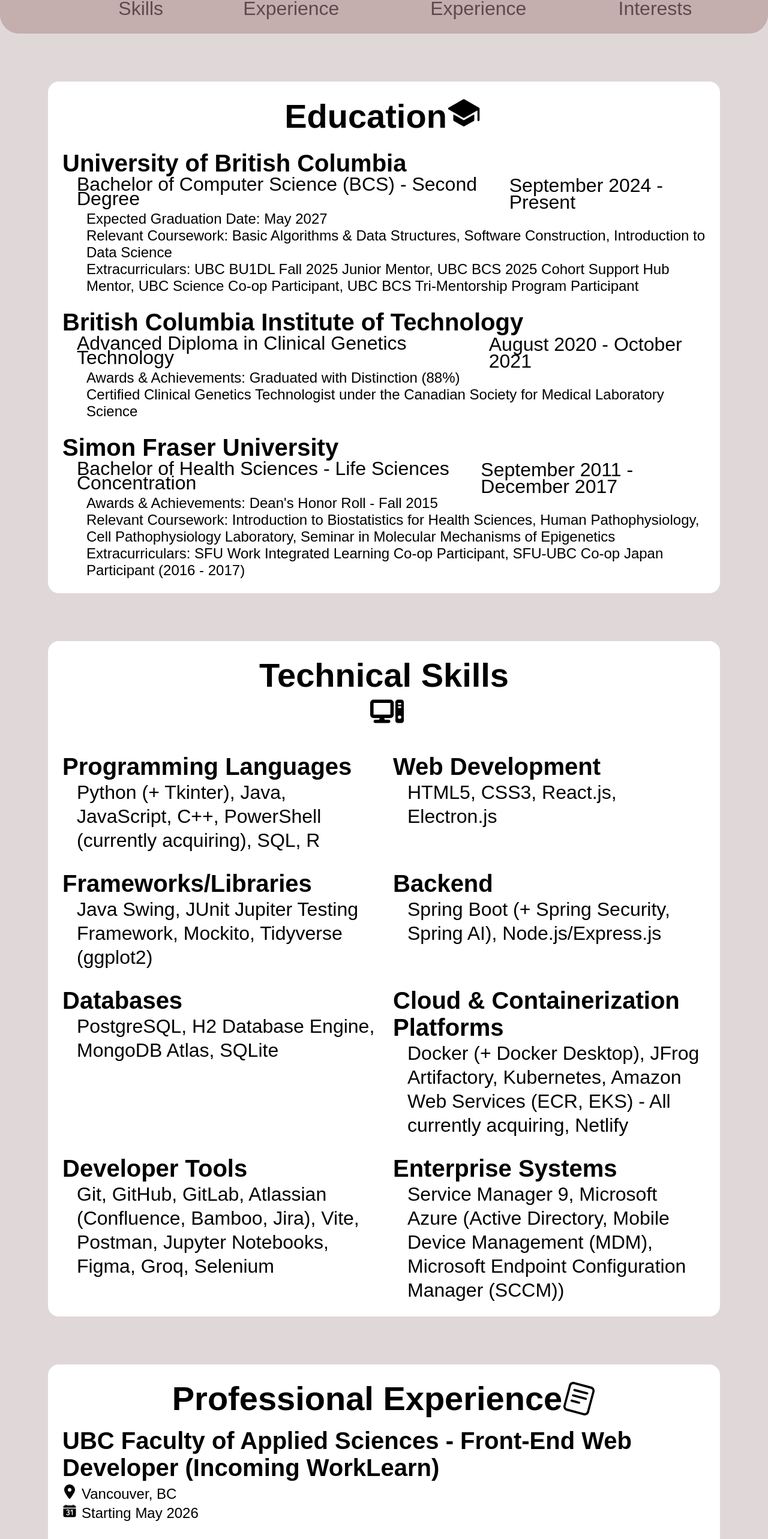
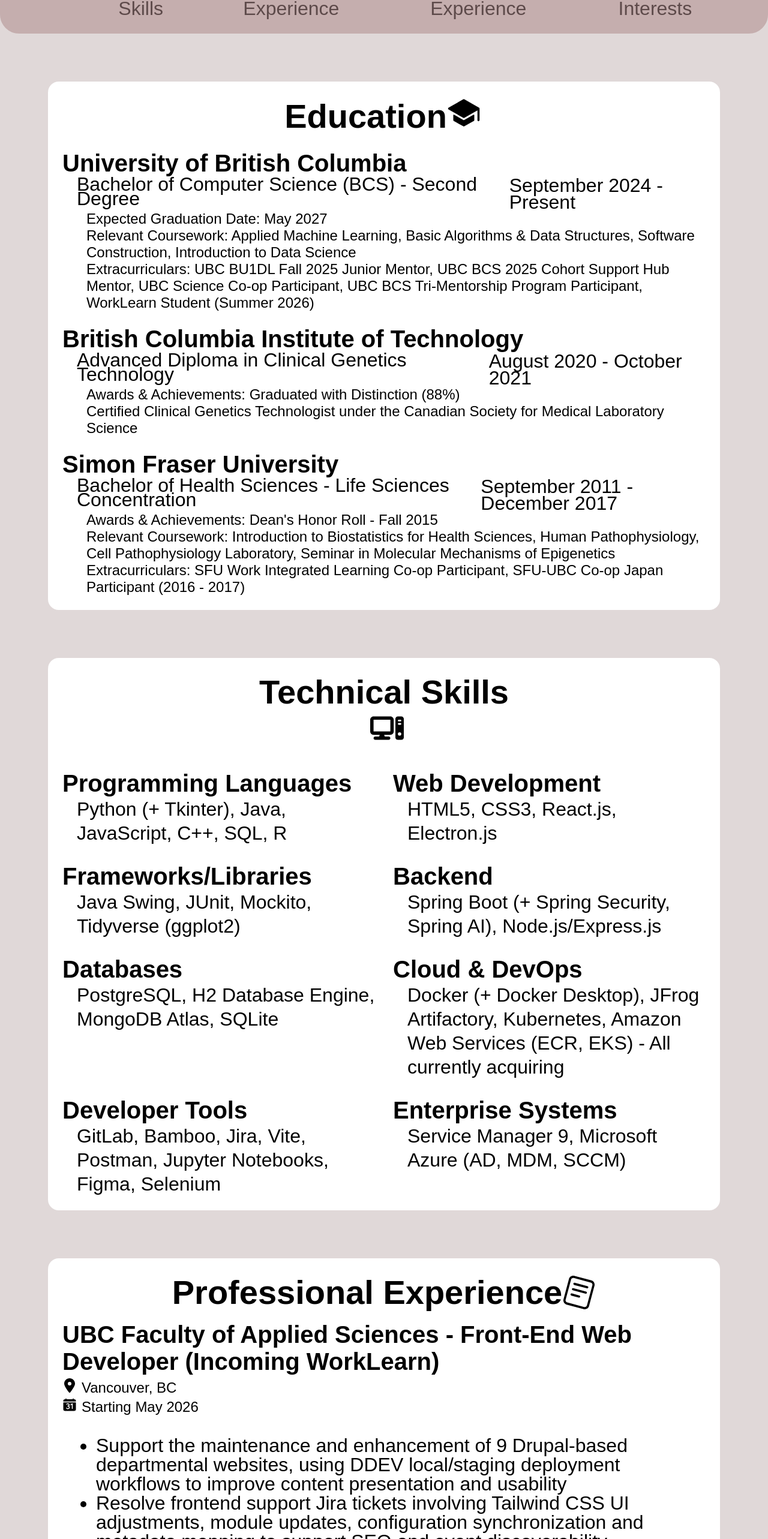
Before and after one commit to samlui1009/portfolio-page, a React (Vite) app: page /#/aboutme in a window 1280 px wide. Shown: the part 214-2780 px from the top of the page at 60% size. Built offline with nearby package versions, Linux system fonts and the light colour scheme; a web font is replaced by a local one.

Commit message:
Updated technical experience bulletpoints, new resume and added nowrap property for nav-bar

```diff
--- a/src/components/Navbar.css
+++ b/src/components/Navbar.css
@@ -19,6 +19,7 @@
     width: 100%;    /* padding: 20px 18px; */
     font-size: 25px;
     text-decoration: none;
+    white-space: nowrap;
 }
 
 .navbar a {
--- a/src/pages/AboutMe.jsx
+++ b/src/pages/AboutMe.jsx
@@ -51,13 +51,15 @@
             </div>
             <p>Expected Graduation Date: May 2027</p>
             <p>
-              Relevant Coursework: Basic Algorithms & Data Structures, Software
-              Construction, Introduction to Data Science
+              Relevant Coursework: Applied Machine Learning, Basic Algorithms &
+              Data Structures, Software Construction, Introduction to Data
+              Science
             </p>
             <p>
               Extracurriculars: UBC BU1DL Fall 2025 Junior Mentor, UBC BCS 2025
               Cohort Support Hub Mentor, UBC Science Co-op Participant, UBC BCS
-              Tri-Mentorship Program Participant
+              Tri-Mentorship Program Participant, WorkLearn Student (Summer
+              2026)
             </p>
 
             <h3 className="school">British Columbia Institute of Technology</h3>
@@ -103,8 +105,7 @@
               <div className="skill">
                 <h3 className="type">Programming Languages</h3>
                 <p className="list">
-                  Python (+ Tkinter), Java, JavaScript, C++, PowerShell
-                  (currently acquiring), SQL, R
+                  Python (+ Tkinter), Java, JavaScript, C++, SQL, R
                 </p>
               </div>
 
@@ -116,8 +117,7 @@
               <div className="skill">
                 <h3 className="type">Frameworks/Libraries</h3>
                 <p className="list">
-                  Java Swing, JUnit Jupiter Testing Framework, Mockito,
-                  Tidyverse (ggplot2)
+                  Java Swing, JUnit, Mockito, Tidyverse (ggplot2)
                 </p>
               </div>
 
@@ -136,28 +136,25 @@
               </div>
 
               <div className="skill">
-                <h3 className="type">Cloud & Containerization Platforms</h3>
+                <h3 className="type">Cloud & DevOps</h3>
                 <p className="list">
                   Docker (+ Docker Desktop), JFrog Artifactory, Kubernetes,
-                  Amazon Web Services (ECR, EKS) - All currently acquiring,
-                  Netlify
+                  Amazon Web Services (ECR, EKS) - All currently acquiring
                 </p>
               </div>
 
               <div className="skill">
                 <h3 className="type">Developer Tools</h3>
                 <p className="list">
-                  Git, GitHub, GitLab, Atlassian (Confluence, Bamboo, Jira),
-                  Vite, Postman, Jupyter Notebooks, Figma, Groq, Selenium
+                  GitLab, Bamboo, Jira, Vite, Postman, Jupyter Notebooks, Figma,
+                  Selenium
                 </p>
               </div>
 
               <div className="skill">
                 <h3 className="type">Enterprise Systems</h3>
                 <p className="list">
-                  Service Manager 9, Microsoft Azure (Active Directory, Mobile
-                  Device Management (MDM), Microsoft Endpoint Configuration
-                  Manager (SCCM))
+                  Service Manager 9, Microsoft Azure (AD, MDM, SCCM)
                 </p>
               </div>
 
@@ -192,13 +189,14 @@
               </div>
               <ul className="tasks">
                 <li>
-                  I'm excited to share that I will be joining the Faculty of
-                  Applied Sciences at UBC, starting in May 2026, as an incoming
-                  frontend web developer through the UBC WorkLearn program!
-                  Here, I will help support the development and maintenance of
-                  web content using HTML, CSS, and JavaScript on CMS platforms,
-                  with a focus on responsive design, accessibility, and
-                  usability best practices.
+                  Support the maintenance and enhancement of 9 Drupal-based
+                  departmental websites, using DDEV local/staging deployment
+                  workflows to improve content presentation and usability
+                </li>
+                <li>
+                  Resolve frontend support Jira tickets involving Tailwind CSS
+                  UI adjustments, module updates, configuration synchronization
+                  and metadata mapping to support SEO and event discoverability
                 </li>
               </ul>
             </div>
@@ -244,8 +242,8 @@
                   transfer for a 20+ member team
                 </li>
                 <li>
-                  Contributed to an AWS Bedrock proof-of-concept to evaluate
-                  the usage of a multi-agent and human-in-the-loop validation
+                  Contributed to an AWS Bedrock proof-of-concept to evaluate the
+                  usage of a multi-agent and human-in-the-loop validation
                   workflow for automated logical data modelling
                 </li>
               </ul>
```
Also changed, not shown: 2 other files (tests, documents, lock files or other folders).
